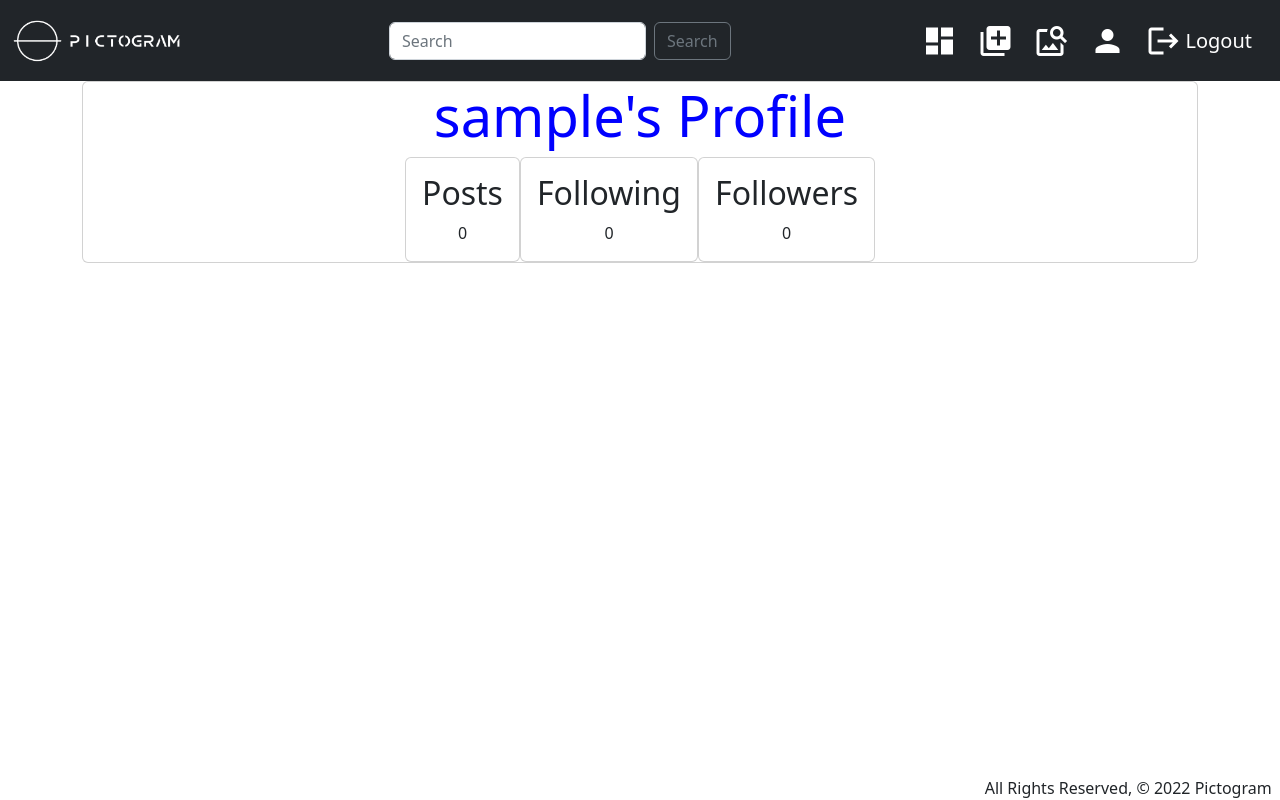
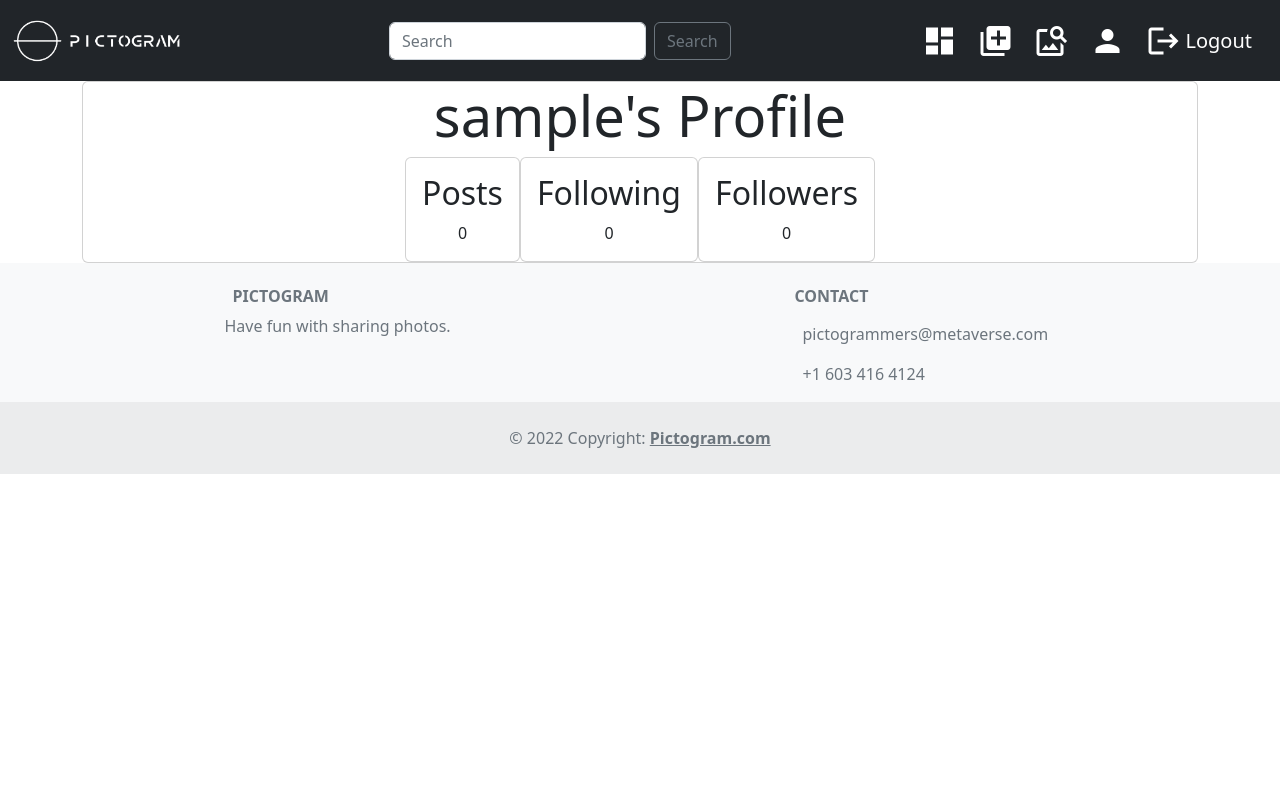
Before and after one commit to vivekrana0/Pictogram, a Django app: page /profile/1/ in a window 1280 px wide. Run offline with Django 4.2, Linux system fonts and the light colour scheme; the visitor is signed in with stand-in values (Sample User, id 1); data comes from the database, SQL or seed files in the repository; data that the repository does not hold is empty.

Commit message:
Updated profile footer, addpost border spacing, and removed unused styling from css stylesheet

```diff
--- a/main_app/static/css/style.css
+++ b/main_app/static/css/style.css
@@ -1,13 +1,7 @@
-h1 {
-    /* testing */
-    color: blue;
-}
-
 .material-icons.md-18 { font-size: 18px; }
 .material-icons.md-28 { font-size: 28px; }
 .material-icons.md-36 { font-size: 36px; }
 .material-icons.md-55 { font-size: 55px; }
-
 
 .navbar-link{
     display: flex;
@@ -22,7 +16,6 @@ h1 {
     width: 50em;
     height:5em;
 }
-
 
 
 #truncateLongTexts {
@@ -58,16 +51,6 @@ h1 {
     align-items: center;
     justify-content: center;
 }
-
-/* .grid{
-    display:grid;
-    grid-template-columns:repeat(auto-fit, minmax(200px , 1fr));
-    grid-gap:10%;
-}
-.grid-list{
-    padding:10%;
-    text-align:center;
-} */
 
 .col{
     display: block;
--- a/main_app/templates/posts/addpost.html
+++ b/main_app/templates/posts/addpost.html
@@ -1,7 +1,8 @@
 {% extends 'base.html' %}
 {% block content %}
 
-<div class="border border-dark rounded bg-light m-auto"  style="max-width: 800px;">
+<div class="border border-dark rounded bg-light m-auto"  style="width: 900px;">
+    <div class="container">
         <h2 class="d-flex justify-content-center p-2">Create New Post</h2>
         <br>
         <div class="d-flex justify-content-center">
@@ -18,5 +19,7 @@
             </form>
         </div>
     </div>
+</div>
+
 
 {% endblock %}
--- a/main_app/templates/profile.html
+++ b/main_app/templates/profile.html
@@ -139,9 +139,43 @@
 <!-- End -->
 
 </main>
-<footer class="mt-auto">
-  <div class="d-flex justify-content-end">All Rights Reserved, &copy; 2022 Pictogram &nbsp;</div>
-</footer>
+<footer class="text-center text-lg-start bg-light text-muted">
+  <!-- Section: Links  -->
+  <section class="">
+    <div class="container text-center text-md-start mt-4">
+      <!-- Grid row -->
+      <div class="row mt-3">
+        <!-- Grid column -->
+        <div class="col-md-3 col-lg-4 col-xl-3 mx-auto mb-3">
+          <!-- Content -->
+          <h6 class="text-uppercase fw-bold mb-2">
+            <i class="fas fa-gem me-2"></i>Pictogram
+          </h6>
+          <p>
+            Have fun with sharing photos.
+          </p>
+        </div>
+        <div class="col-md-4 col-lg-3 col-xl-3 mx-auto mb-md-0 mb-3">
+          <!-- Links -->
+          <h6 class="text-uppercase fw-bold mb-3">Contact</h6>
+            <i class="fas fa-envelope me-2"></i>
+            pictogrammers@metaverse.com
+          </p>
+          <p><i class="fas fa-phone me-2"></i> +1 603 416 4124</p>
+        </div>
+        <!-- Grid column -->
+      </div>
+      <!-- Grid row -->
+    </div>
+  </section>
+  <!-- Copyright -->
+  <div class="text-center p-4" style="background-color: rgba(0, 0, 0, 0.05);">
+    © 2022 Copyright:
+    <a class="text-reset fw-bold" href="https://pictogram-webapp.herokuapp.com/">Pictogram.com</a>
+  </div>
+  <!-- Copyright -->
+
+  </footer>
 <script src="https://cdn.jsdelivr.net/npm/bootstrap@5.2.1/dist/js/bootstrap.bundle.min.js" integrity="sha384-u1OknCvxWvY5kfmNBILK2hRnQC3Pr17a+RTT6rIHI7NnikvbZlHgTPOOmMi466C8" crossorigin="anonymous"></script>
 </body>
 </html>
--- a/main_app/templates/unsplash_api/explore.html
+++ b/main_app/templates/unsplash_api/explore.html
@@ -1,9 +1,7 @@
 {% extends 'base.html' %}
 {% block content %}
 <br>
-<br>
 <p class="text-muted">  ᕙ(^▿^-ᕙ)Try searching for more pictos for more fun with us!!!</p>
-<br>
     <form action="" method="get">
         {% csrf_token %}
         <div class="input-group mb-3">
@@ -13,7 +11,6 @@
             </div>
           </div>
     </form>
-    <br>
     <br>
     <div class="d-flex flex-wrap justify-content-center">
       {% for i in results %}
```
Lines whose indentation alone changed are shown as unchanged.
